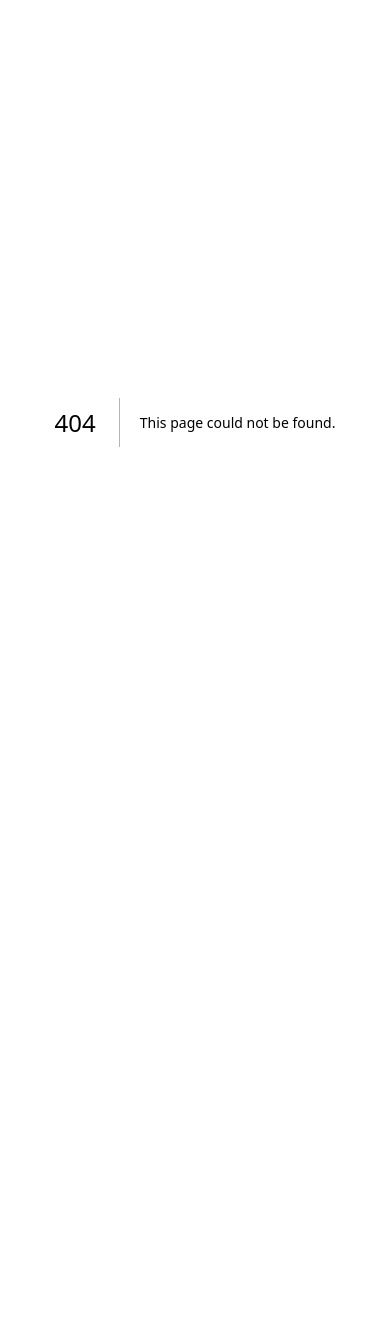
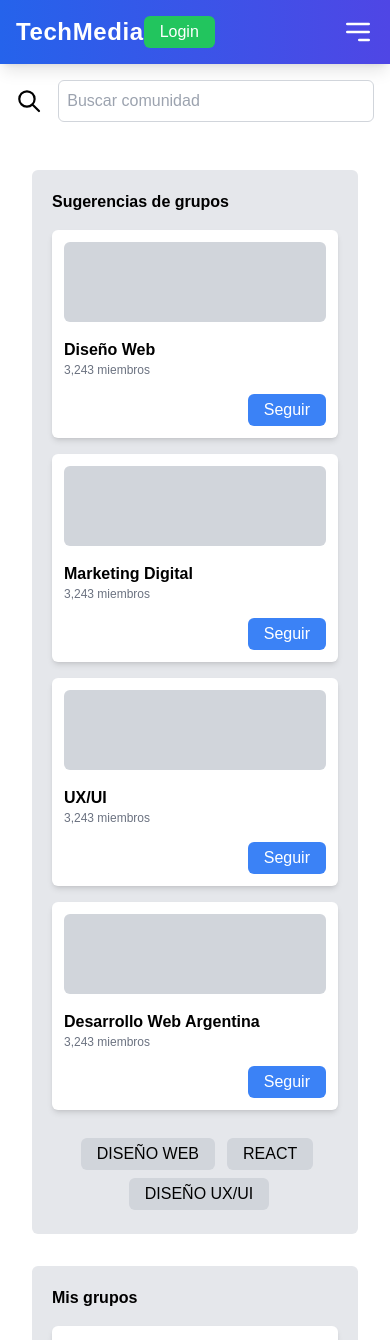
Before and after one commit to No-Country-simulation/c21-31-n-java-react, a Next.js app in the folder tech-media/: page /comunidades in a window 390 px wide. Before the commit this address had no page. Shown: the top 1340 px of the page. Before the commit the page ends 844 px from the top, so only its background shows below. Built offline with nearby package versions, Linux system fonts and the light colour scheme; no server answers.

Commit message:
Página de Comunidad creada y responsive

```diff
--- /dev/null
+++ b/tech-media/app/comunidades/page.jsx
@@ -0,0 +1,109 @@
+import Nav from "@/components/nav";
+
+export default function Comunidades() {
+  const gruposSugeridos = [
+    { nombre: "Diseño Web", miembros: "3,243 miembros" },
+    { nombre: "Marketing Digital", miembros: "3,243 miembros" },
+    { nombre: "UX/UI", miembros: "3,243 miembros" },
+    { nombre: "Desarrollo Web Argentina", miembros: "3,243 miembros" },
+  ];
+
+  const misGrupos = [
+    { nombre: "Desarrollo Web Argentina", miembros: "3,243 miembros" },
+    { nombre: "Desarrollo backend Argentina", miembros: "3,243 miembros" },
+    {
+      nombre: "Bases de datos SQL | MSQL Argentina",
+      miembros: "3,243 miembros",
+    },
+    { nombre: "Desarrollo Full-Stack", miembros: "3,243 miembros" },
+  ];
+
+  return (
+    <>
+      <Nav />
+      <div className="container-buscador flex items-center p-4">
+        <svg
+          width="30px"
+          height="100%"
+          viewBox="0 0 24 24"
+          fill="none"
+          xmlns="http://www.w3.org/2000/svg"
+        >
+          <path
+            d="M21 21L15.0001 15M17 10C17 13.866 13.866 17 10 17C6.13401 17 3 13.866 3 10C3 6.13401 6.13401 3 10 3C13.866 3 17 6.13401 17 10Z"
+            stroke="currentColor"
+            strokeWidth="2"
+            strokeLinecap="round"
+            strokeLinejoin="round"
+          />
+        </svg>
+        <input
+          type="text"
+          placeholder="Buscar comunidad"
+          className="input-buscar ml-4 border border-gray-300 p-2 rounded-md w-full"
+        />
+      </div>
+
+      <div className="flex flex-col lg:flex-row p-8 gap-8">
+        {/* Sugerencias de grupos */}
+        <div className="w-full lg:w-1/2 bg-gray-200 p-5 rounded-md">
+          <h3 className="font-bold mb-4">Sugerencias de grupos</h3>
+          <div className="grid grid-cols-1 sm:grid-cols-2 gap-4">
+            {gruposSugeridos.map((grupo, index) => (
+              <div
+                key={index}
+                className="bg-white p-3 rounded-md shadow-md flex flex-col items-center"
+              >
+                <div className="flex justify-start items-center bg-gray-300 w-full h-20 rounded-md mb-4"></div>
+                <div className="w-full text-left">
+                  <p className="font-bold">{grupo.nombre}</p>
+                  <p className="text-xs text-gray-500">{grupo.miembros}</p>
+                </div>
+                <button className="ml-auto bg-blue-500 text-white px-4 py-1 mt-4 rounded-md">
+                  Seguir
+                </button>
+              </div>
+            ))}
+          </div>
+
+          {/* Botones con etiquetas */}
+          <div className="flex flex-wrap justify-center mt-6 space-x-2">
+            <button className="bg-gray-300 text-black px-4 py-1 rounded-md m-1">
+              DISEÑO WEB
+            </button>
+            <button className="bg-gray-300 text-black px-4 py-1 rounded-md m-1">
+              REACT
+            </button>
+            <button className="bg-gray-300 text-black px-4 py-1 rounded-md m-1">
+              DISEÑO UX/UI
+            </button>
+          </div>
+        </div>
+
+        {/* Mis grupos */}
+        <div className="w-full lg:w-1/2 bg-gray-200 p-5 rounded-md">
+          <h3 className="font-bold mb-4">Mis grupos</h3>
+          <div className="space-y-4">
+            {misGrupos.map((grupo, index) => (
+              <div
+                key={index}
+                className="bg-white p-3 rounded-md shadow-md flex flex-col lg:flex-row justify-between items-start lg:items-center"
+              >
+                <div className="flex items-center">
+                  <div className="bg-gray-300 w-14 h-14 rounded-md"></div>
+                  <div className="ml-4">
+                    <p className="font-bold">{grupo.nombre}</p>
+                    <p className="text-xs text-gray-500">{grupo.miembros}</p>
+                  </div>
+                </div>
+                <button className="bg-blue-500 text-white px-4 py-1 mt-4 ml-auto lg:mt-0 rounded-md w-auto md:w-auto">
+                  Seguir
+                </button>
+              </div>
+            ))}
+          </div>
+        </div>
+      </div>
+    </>
+  );
+}
--- a/tech-media/components/nav.jsx
+++ b/tech-media/components/nav.jsx
@@ -37,10 +37,10 @@ export default function Nav() {
           Inicio
         </Link>
         <a
-          href="#"
+          href="/comunidades"
           className="hover:text-yellow-400 transition duration-300 ease-in-out"
         >
-          Comunidad
+          Comunidades
         </a>
         <Link
           href="/conexiones"
```
Also changed, not shown: tech-media/app/comunidades/comunidades.css (added).
